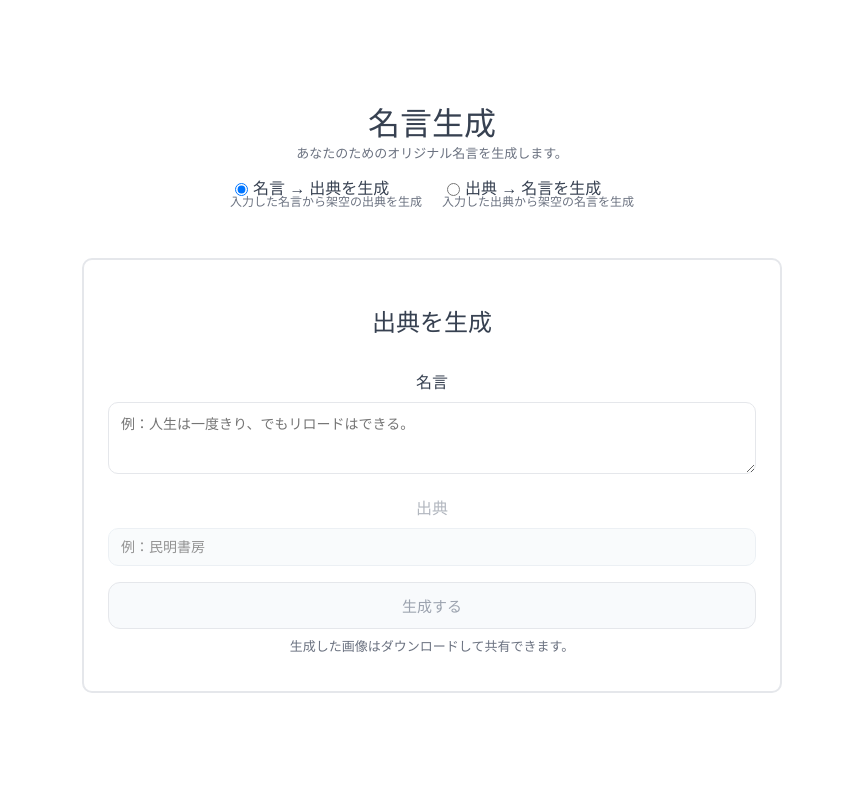
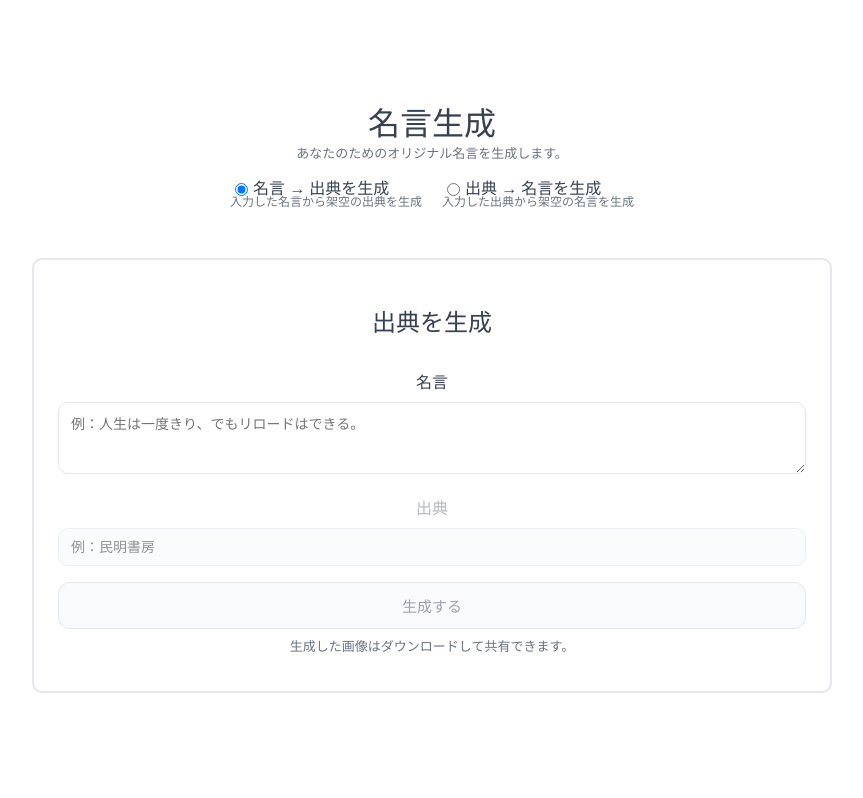
Before and after one commit to mizunoryuki/fake-quotes, a React (Vite) app: page / in a window 1280 px wide. Shown: the top 798 px of the page, without its empty margins (208-1071 px from the left). Built offline with nearby package versions, Linux system fonts and the light colour scheme.

Commit message:
style: update container width to 100% in InputForm and QuoteCardListTab styles

```diff
--- a/src/App.css
+++ b/src/App.css
@@ -1,19 +1,17 @@
 #root {
 	max-width: 1280px;
+	width: 800px;
 	margin: 0 auto;
 	text-align: center;
 }
 
 .app-header {
-	padding: 24px;
-	box-sizing: border-box;
 	margin: 0 auto;
 	height: 100vh;
 	display: flex;
 	flex-direction: column;
 	align-items: center;
 	justify-content: center;
-
 	color: #374151;
 	font-weight: 600;
 }
--- a/src/components/input-form/InputForm.module.css
+++ b/src/components/input-form/InputForm.module.css
@@ -1,6 +1,6 @@
 .container {
 	padding: 24px;
-	width: 700px;
+	width: 100%;
 	box-sizing: border-box;
 	margin: 50px auto 0 auto;
 	display: flex;
--- a/src/components/quote-card-list-tab/QuoteCardListTab.module.css
+++ b/src/components/quote-card-list-tab/QuoteCardListTab.module.css
@@ -1,7 +1,8 @@
 .container {
 	padding: 24px;
-	width: 700px;
+	width: 100%;
 	margin-bottom: 100px;
+	box-sizing: border-box;
 }
 
 .header {
```
